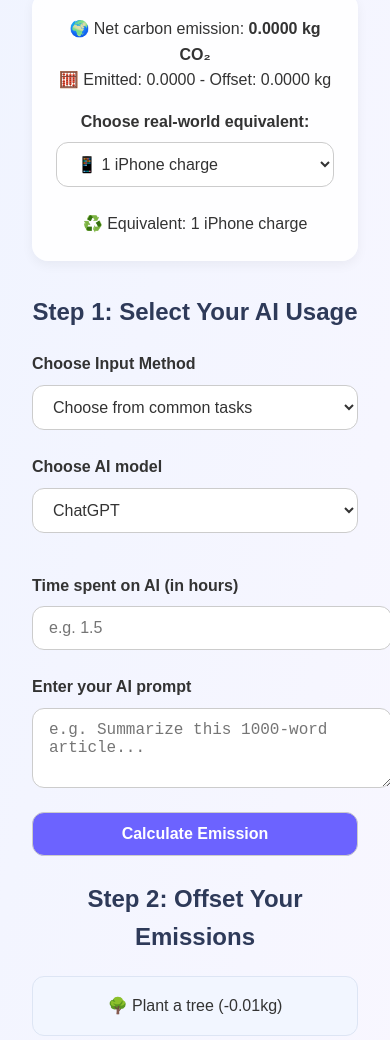
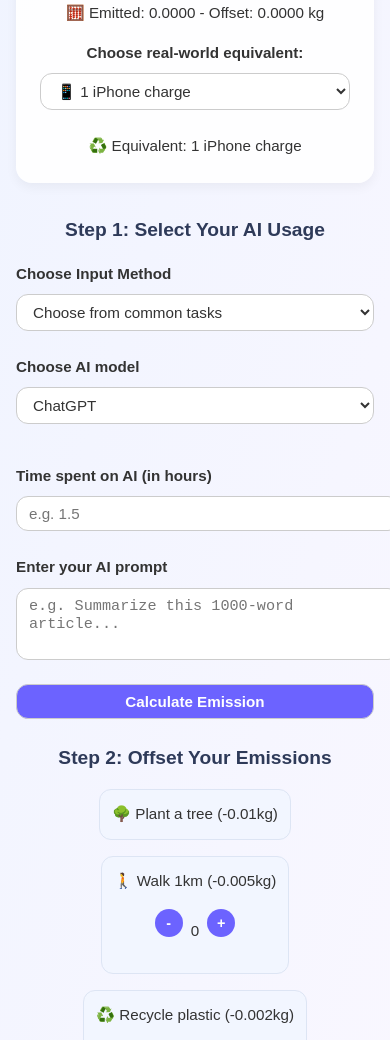
Before and after one commit to daizhuwu/Functions, a plain HTML site: page index.html in a window 390 px wide. Shown: the part 134-1174 px from the top of the page. Drawn offline with Linux system fonts and the light colour scheme.

Commit message:
Added responsiveness in css

```diff
--- a/asset/style.css
+++ b/asset/style.css
@@ -95,3 +95,44 @@ button:hover {
   .task button:hover {
 	background-color: #857dff;
   }
+
+  @media (max-width: 768px) {
+	body {
+	  padding: 1rem;
+	  font-size: 0.95rem;
+	}
+	h1 {
+	  font-size: 1.5rem;
+	}
+	h2 {
+	  font-size: 1.2rem;
+	}
+	.task-grid {
+	  flex-direction: column;
+	  align-items: center;
+	}
+	.task {
+	  flex: 1 1 100%;
+	  min-width: unset;
+	  padding: 0.75rem;
+	}
+	.task button {
+	  width: 28px;
+	  height: 28px;
+	  font-size: 0.9rem;
+	}
+	select, input, textarea, button {
+	  font-size: 0.95rem;
+	  padding: 0.5rem 0.75rem;
+	}
+	.task {
+		flex: 1 1 100%;
+		min-width: unset;
+	  }
+  }
+
+	  @media (max-width: 1024px) {
+		.task {
+		  flex: 1 1 45%;
+		}
+	  }
```
